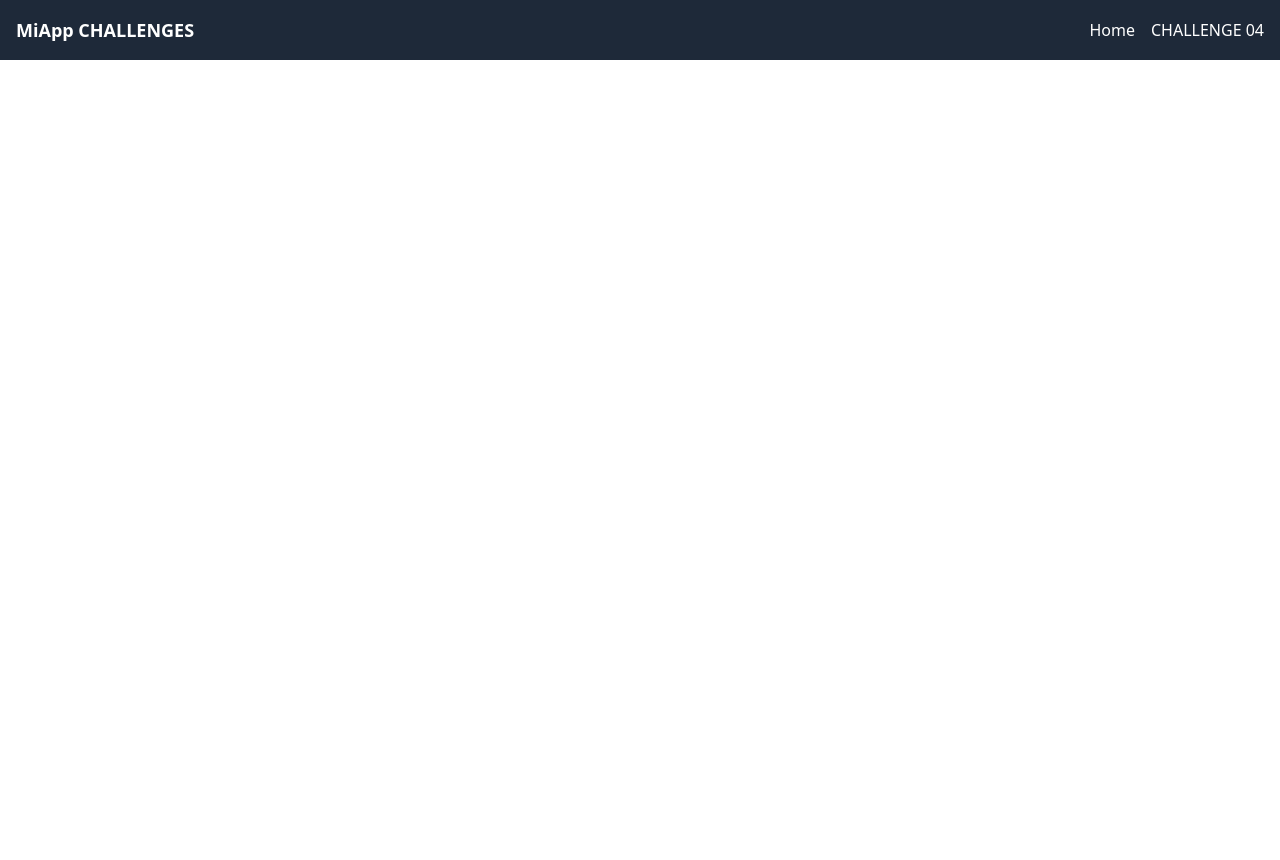
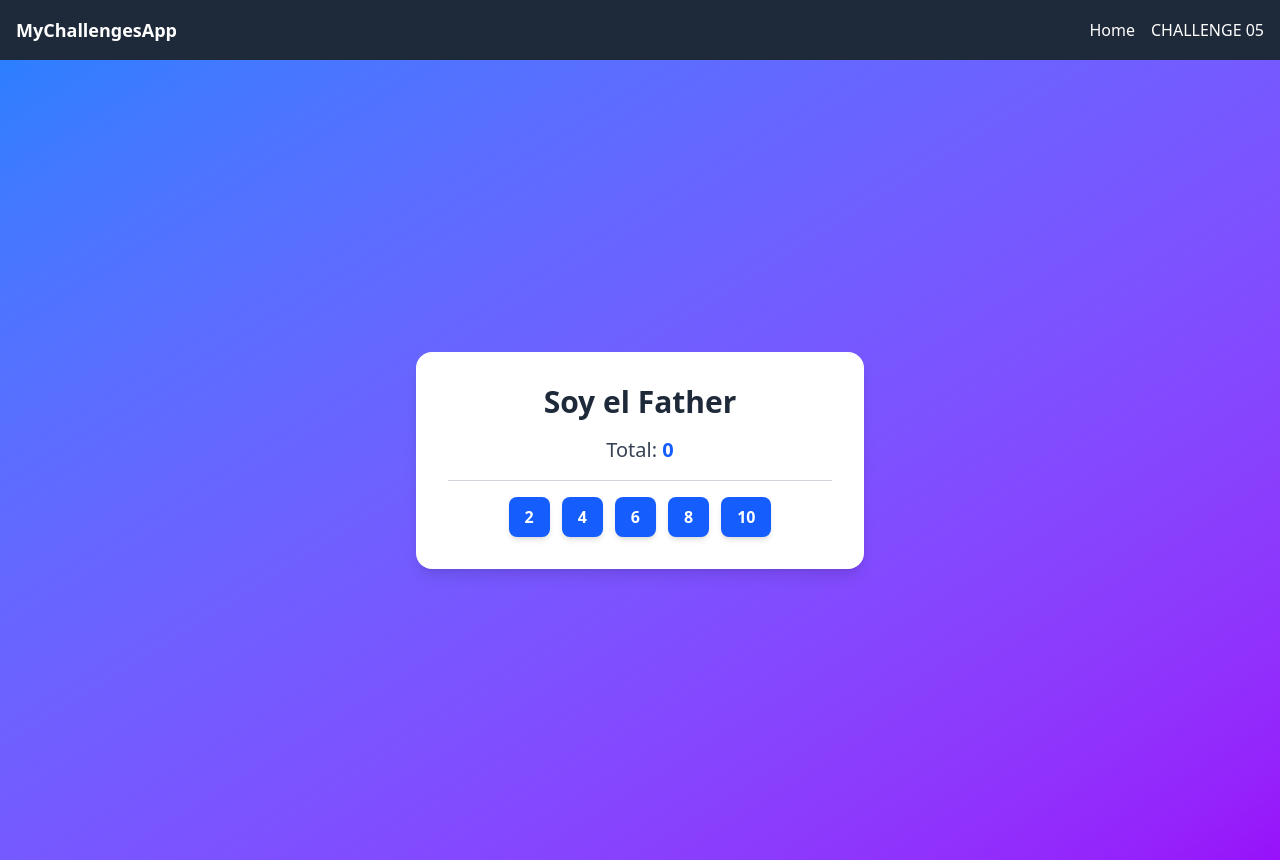
Before and after one commit to SebastianM1206/homeworks, a React (Vite) app in the folder my-vite-app/: page /challenge in a window 1280 px wide. Before the commit the page ends 800 px from the top, so only its background shows below. Built offline with nearby package versions, Linux system fonts and the light colour scheme.

Commit message:
Challenge5 completed

```diff
--- a/my-vite-app/src/App.jsx
+++ b/my-vite-app/src/App.jsx
@@ -1,7 +1,7 @@
 import { BrowserRouter as Router, Routes, Route, Link } from "react-router-dom";
 import Home from "./pages/Home";
-import Category from "./pages/Category";
 import Navbar from "./components/Navbar";
+import Challenge from "./pages/Challenge";
 
 function App() {
   return (
@@ -9,7 +9,7 @@ function App() {
       <Navbar />
       <Routes>
         <Route path="/" element={<Home />} />
-        <Route path="/category" element={<Category />} />
+        <Route path="/challenge" element={<Challenge />} />
       </Routes>
     </Router>
   );
--- a/my-vite-app/src/components/Container.jsx
+++ /dev/null
@@ -1,22 +0,0 @@
-import React, { useState } from "react";
-import ComponentApp from "./ComponentApp";
-
-function Container() {
-  const [categories, setCategories] = useState(["React", "Vue", "Angular"]);
-
-  //el cucho
-  const handleAddCategory = (newOne) => {
-    setCategories([...categories, newOne]);
-  };
-
-  return (
-    <div className="flex flex-col items-center justify-center  bg-gray-800 text-white p-6 rounded-xl shadow-lg border border-cyan-400 max-w-md w-full">
-      <h2 className="text-4xl font-semibold text-cyan-300 mb-4">
-        Hola Soy el dad
-      </h2>
-      <ComponentApp dadFunction={handleAddCategory} dadArray={categories} />
-    </div>
-  );
-}
-
-export default Container;
--- /dev/null
+++ b/my-vite-app/src/components/Father.jsx
@@ -0,0 +1,30 @@
+import React, { useState, useCallback } from "react";
+import Son from "./Son";
+
+const Father = () => {
+  const list = [2, 4, 6, 8, 10];
+  const [valor, setValor] = useState(0);
+
+  const increment = useCallback((num) => {
+    setValor((prev) => prev + num);
+  }, []);
+
+  return (
+    <div className="min-h-screen min-w-screen flex flex-col items-center justify-center bg-gradient-to-br from-blue-500 to-purple-600 p-6">
+      <div className="bg-white shadow-lg rounded-2xl p-8 w-full max-w-md text-center">
+        <h1 className="text-3xl font-bold text-gray-800">Soy el Father</h1>
+        <p className="text-xl text-gray-700 mt-4">
+          Total: <span className="font-semibold text-blue-600">{valor}</span>
+        </p>
+        <hr className="my-4 border-gray-300" />
+        <div className="flex flex-wrap justify-center gap-3">
+          {list.map((n, idx) => (
+            <Son key={idx} numero={n} increment={increment} />
+          ))}
+        </div>
+      </div>
+    </div>
+  );
+};
+
+export default Father;
--- a/my-vite-app/src/components/Navbar.jsx
+++ b/my-vite-app/src/components/Navbar.jsx
@@ -5,14 +5,14 @@ const Navbar = () => {
     <nav className="bg-gray-800 p-4">
       <div className="container mx-auto flex justify-between items-center">
         <Link to="/" className="text-white text-lg font-bold">
-          MiApp CHALLENGES
+          MyChallengesApp
         </Link>
         <div className="space-x-4">
           <Link to="/" className="text-white">
             Home
           </Link>
-          <Link to="/category" className="text-white">
-            CHALLENGE 04
+          <Link to="/challenge" className="text-white">
+            CHALLENGE 05
           </Link>
         </div>
       </div>
--- /dev/null
+++ b/my-vite-app/src/components/Son.jsx
@@ -0,0 +1,16 @@
+import React, { memo } from "react";
+
+const Son = memo(({ numero, increment }) => {
+  console.log("again reloaded...");
+
+  return (
+    <button
+      className="bg-blue-600 text-white font-semibold px-4 py-2 rounded-lg shadow-md transition-transform transform hover:scale-105 hover:bg-blue-700 active:scale-95"
+      onClick={() => increment(numero)}
+    >
+      {numero}
+    </button>
+  );
+});
+
+export default Son;
--- a/my-vite-app/src/pages/Category.jsx
+++ /dev/null
@@ -1,12 +0,0 @@
-import React from "react";
-import Container from "../components/Container";
-
-function Category() {
-  return (
-    <div className="flex flex-col items-center  min-h-screen py-2">
-      <Container></Container>
-    </div>
-  );
-}
-
-export default Category;
--- /dev/null
+++ b/my-vite-app/src/pages/Challenge.jsx
@@ -0,0 +1,12 @@
+import React from "react";
+import Father from "../components/Father";
+
+const Challenge = () => {
+  return (
+    <div className="flex items-center justify-center min-h-screen">
+      <Father />
+    </div>
+  );
+};
+
+export default Challenge;
--- a/my-vite-app/src/pages/Home.jsx
+++ b/my-vite-app/src/pages/Home.jsx
@@ -1,7 +1,11 @@
 import React from "react";
 
 function Home() {
-  return <div className="THIS IS MY CHALLENGE APP"></div>;
+  return (
+    <div className="flex items-center justify-center min-h-screen text-4xl">
+      Recordar siempre ir a los challenge por medio del navbar
+    </div>
+  );
 }
 
 export default Home;
```
